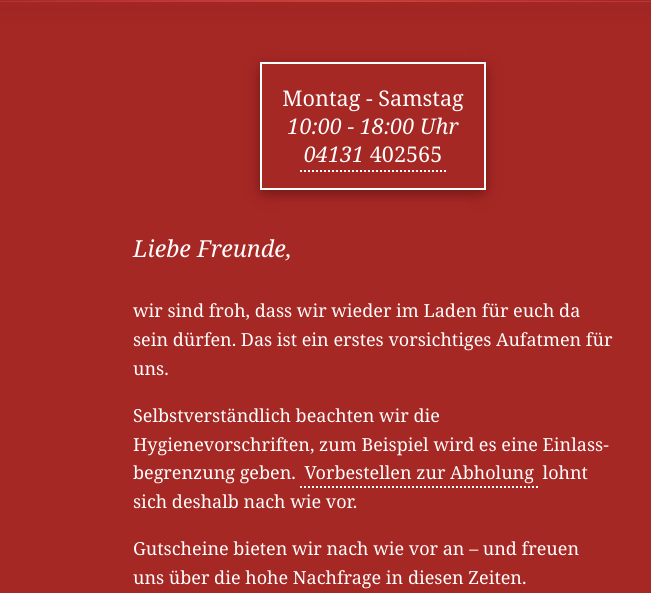
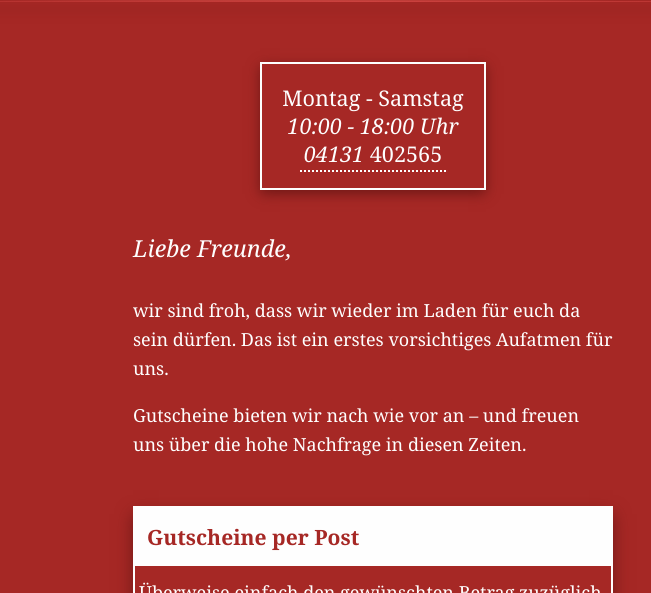
Before and after one commit to badabam/mythos-website, a Vue app: page src/index.html in a window 1280 px wide. Shown: the part 207-800 px from the top of the page, without its empty margins (267-918 px from the left). Built offline with nearby package versions, Linux system fonts and the light colour scheme.

Commit message:
Update text

```diff
--- a/src/index.html
+++ b/src/index.html
@@ -120,12 +120,6 @@
             ist ein erstes vorsichtiges Aufatmen für uns.
           </p>
           <p>
-            Selbstverständlich beachten wir die Hygienevorschriften, zum
-            Beispiel wird es eine Einlass&shy;begrenzung geben.
-            <a href="#abholung">Vorbestellen zur Abholung</a> lohnt sich deshalb
-            nach wie vor.
-          </p>
-          <p>
             Gutscheine bieten wir nach wie vor an – und freuen uns über die hohe
             Nachfrage in diesen Zeiten.
           </p>
```
